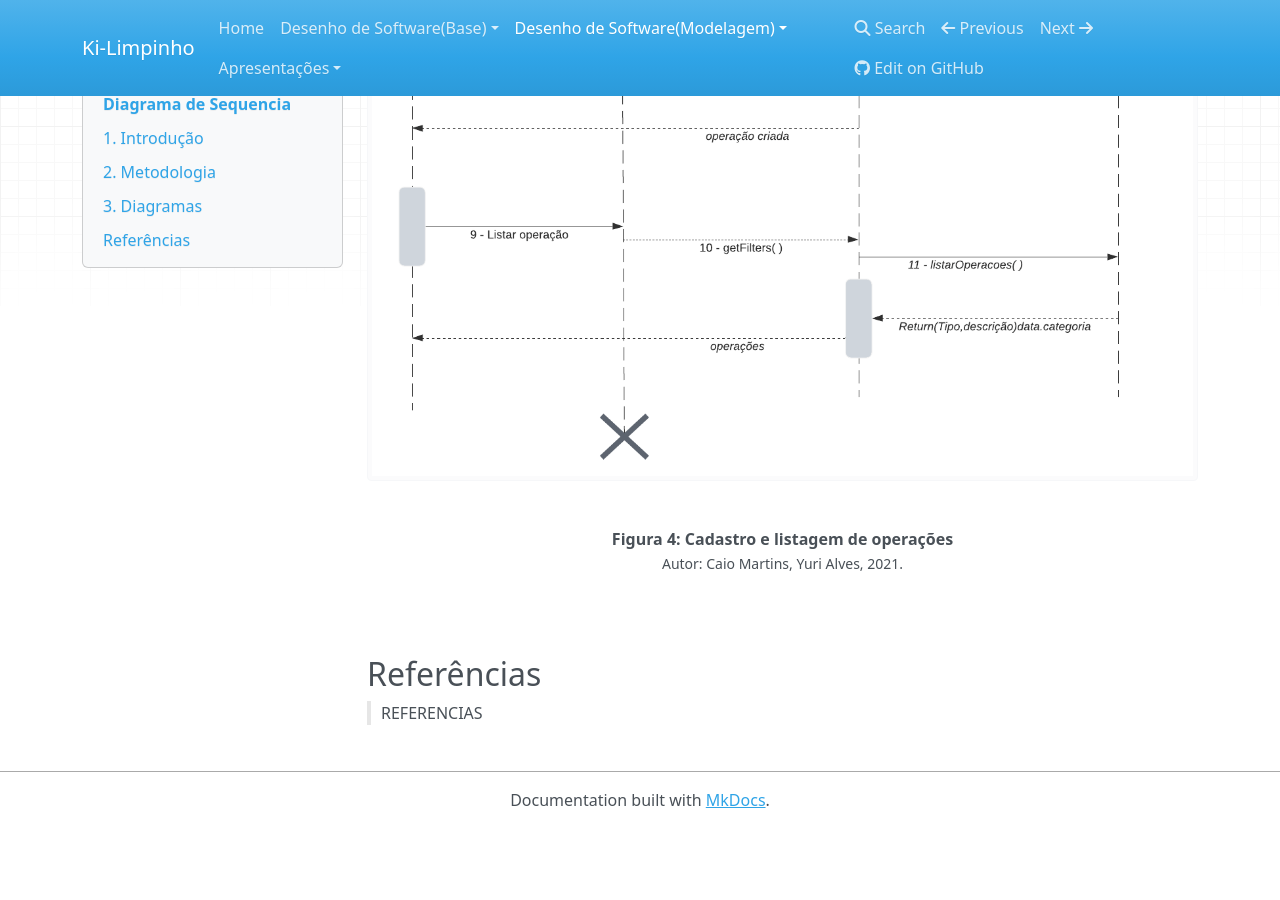
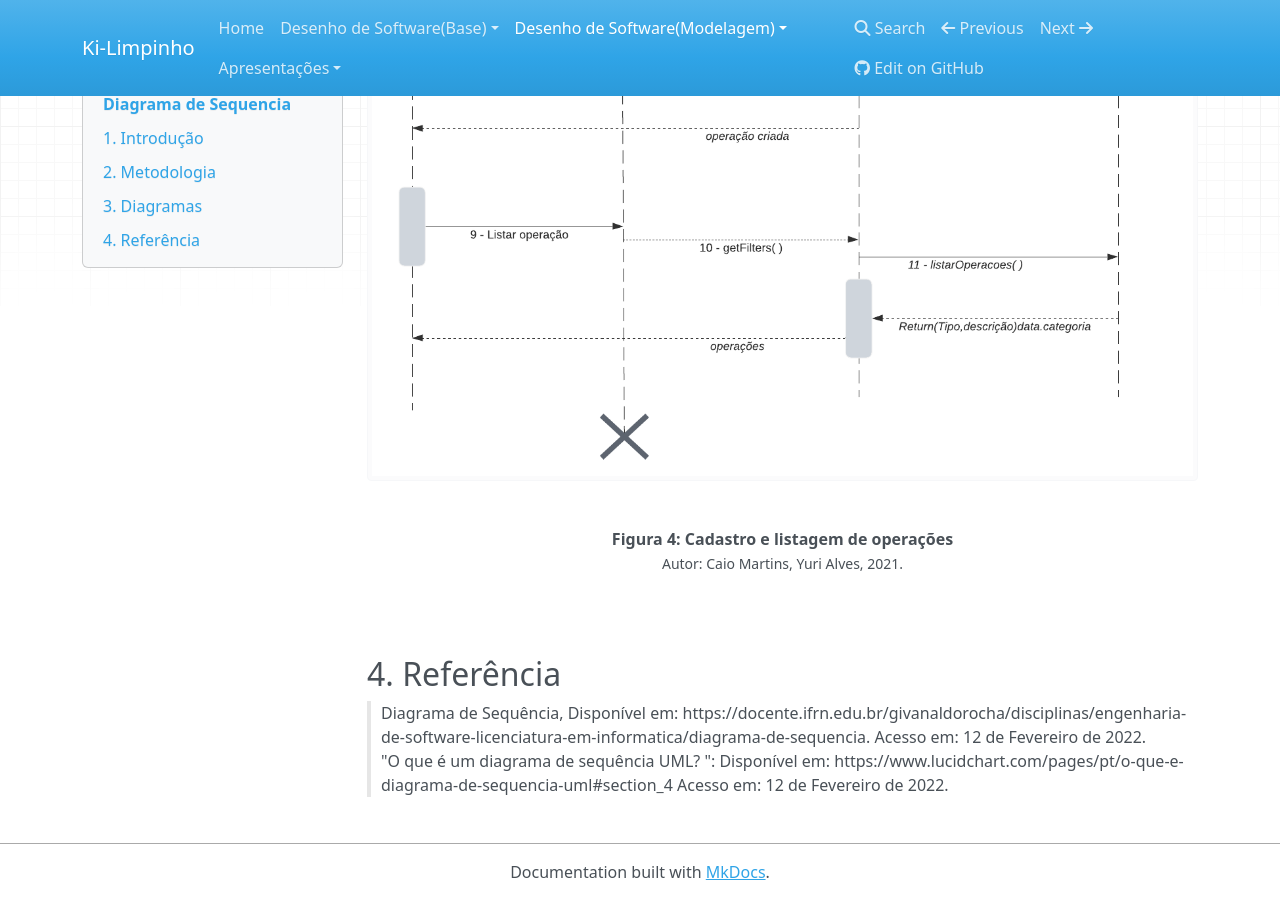
Before and after one commit to UnBArqDsw2021-2/2021.2_G2_Ki-Limpinho, an MkDocs documentation site: the page built from docs/diagramaDeSequencia.md, in a window 1280 px wide and 900 px high, scrolled down 5099 px. Built offline with MkDocs 1.6.1, drawn with Linux system fonts in a browser that asks for light colours; nearby versions of some CDN libraries; before the commit the page ends 5927 px from its top, so only the background shows below that.

Commit message:
adicionando referencias

```diff
--- a/docs/diagramaDeSequencia.md
+++ b/docs/diagramaDeSequencia.md
@@ -58,6 +58,7 @@
 
 <br><br>
 
-## Referências
+## 4. Referência
 
-> REFERENCIAS
+> Diagrama de Sequência, Disponível em: https://docente.ifrn.edu.br/givanaldorocha/disciplinas/engenharia-de-software-licenciatura-em-informatica/diagrama-de-sequencia. Acesso em: 12 de Fevereiro de 2022.<br>
+> "O que é um diagrama de sequência UML? ": Disponível em: https://www.lucidchart.com/pages/pt/o-que-e-diagrama-de-sequencia-uml#section_4 Acesso em: 12 de Fevereiro de 2022.
```
